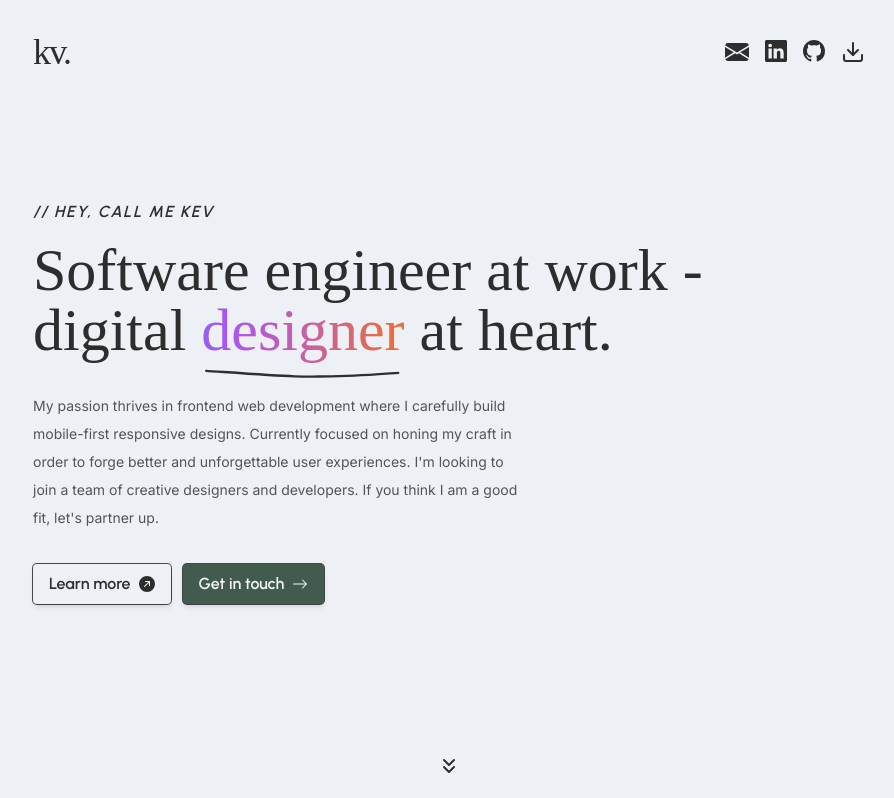
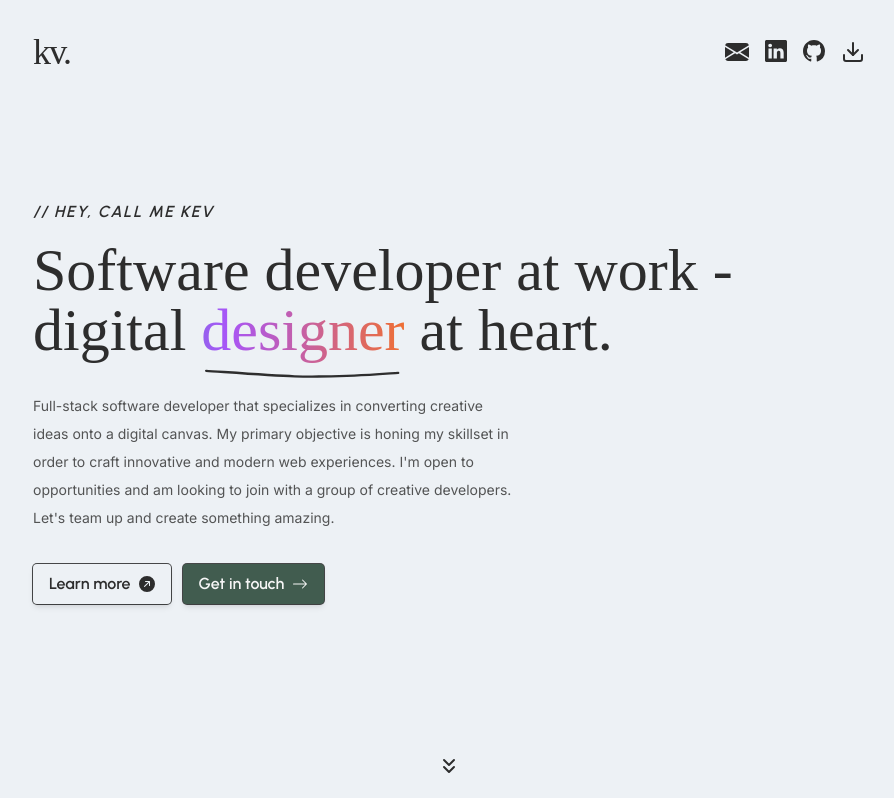
Before and after one commit to Yezo/personal-portfolio, a React (Vite) app: page / in a window 1280 px wide. Shown: the top 798 px of the page, without its empty margins (191-1085 px from the left). Built offline with nearby package versions, Linux system fonts and the light colour scheme; a web font is replaced by a local one.

Commit message:
chore: edit header subtitle text

```diff
--- a/src/pages/HomePage.tsx
+++ b/src/pages/HomePage.tsx
@@ -20,7 +20,7 @@ export const HomePage = () => {
         <div>
           <HeaderNav />
           <HeaderTitle subtitle="Hey, call me Kev" orientation="left">
-            Software engineer at work - {<br />}
+            Software developer at work - {<br />}
             digital{" "}
             <span className="relative animate-text  bg-gradient-to-r from-teal-500  via-purple-500  to-orange-500  bg-clip-text text-transparent">
               designer
@@ -54,10 +54,10 @@ export const HomePage = () => {
             at heart.
           </HeaderTitle>
           <HeaderDescription>
-            My passion thrives in frontend web development where I carefully build mobile-first
-            responsive designs. Currently focused on honing my craft in order to forge better and
-            unforgettable user experiences. I'm looking to join a team of creative designers and
-            developers. If you think I am a good fit, let's partner up.
+            Full-stack software developer that specializes in converting creative ideas onto a
+            digital canvas. My primary objective is honing my skillset in order to craft innovative
+            and modern web experiences. I'm open to opportunities and am looking to join with a
+            group of creative developers. Let's team up and create something amazing.
           </HeaderDescription>
           <m.div
             className="my-8 flex gap-3"
```
Also changed, not shown: vercel.json.
